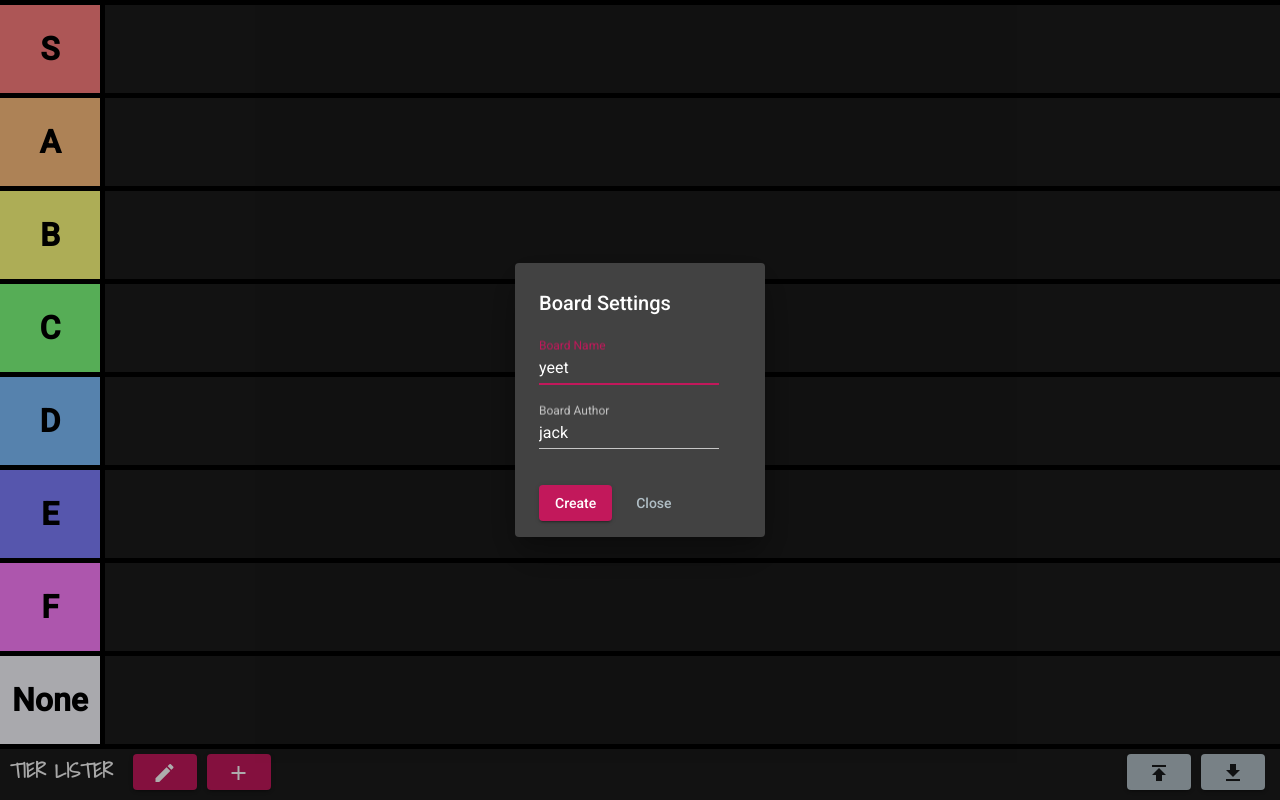
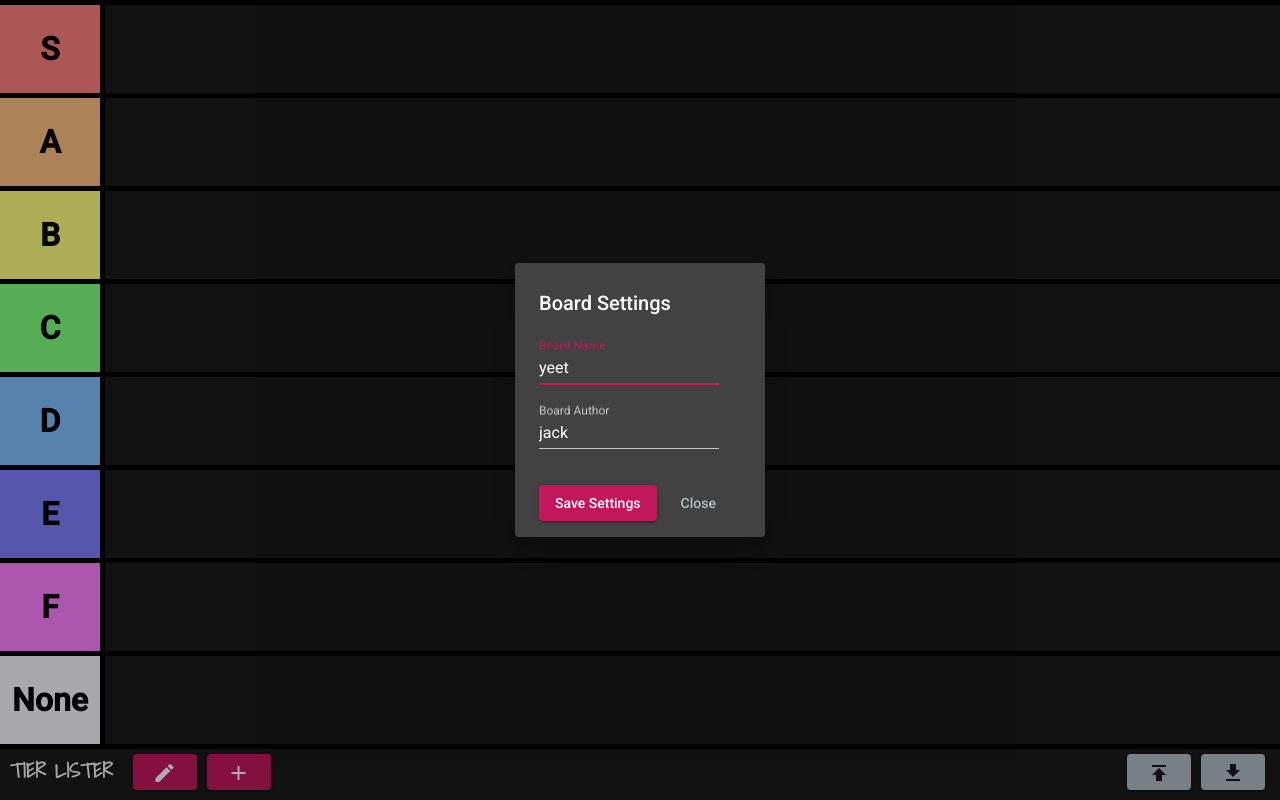
Before and after one commit to jackfrate/tierLister, an Angular app: page /tierList in a window 1280 px wide. Both pictures are taken after a click on the button "edit". Built offline with nearby package versions, Linux system fonts and the light colour scheme.

Commit message:
change button name

```diff
--- a/src/app/tier-list/board-settings-dialog/board-settings-dialog.component.html
+++ b/src/app/tier-list/board-settings-dialog/board-settings-dialog.component.html
@@ -20,7 +20,7 @@
         <div mat-dialog-actions>
             <!-- submit new thing -->
             <!-- TODO: need conditional for adding or for changing (we open from diff plaes, import that from the data) -->
-            <button mat-raised-button color="primary" (click)="submitButton()">Create</button>
+            <button mat-raised-button color="primary" (click)="submitButton()">Save Settings</button>
             <!-- close -->
             <button mat-button color="accent" [mat-dialog-close]>Close</button>
         </div>
```
